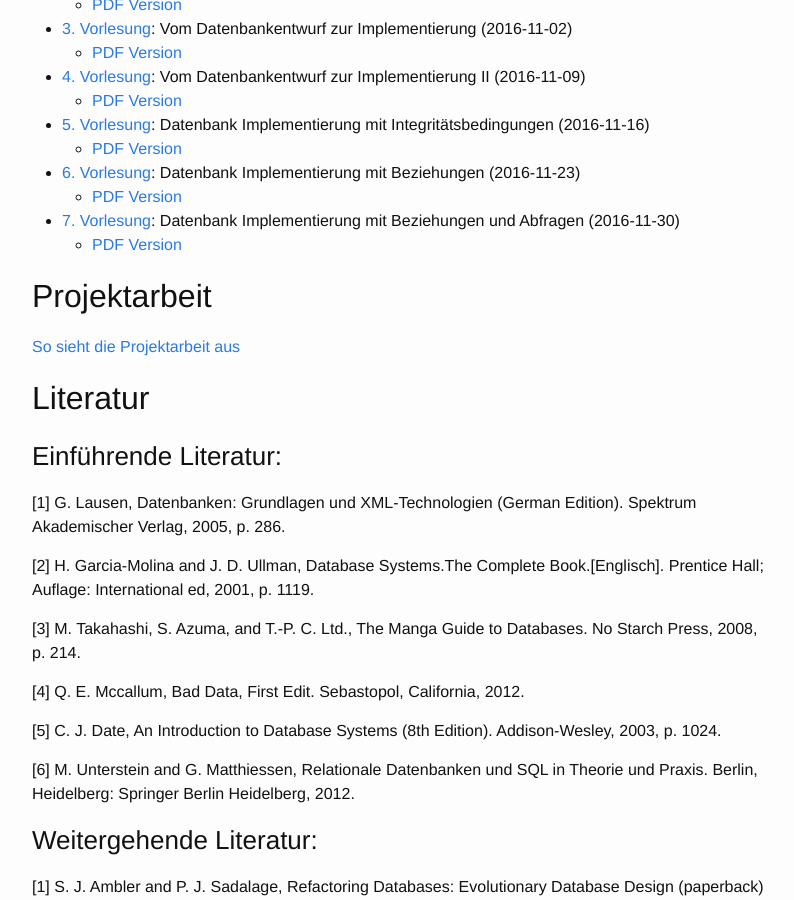
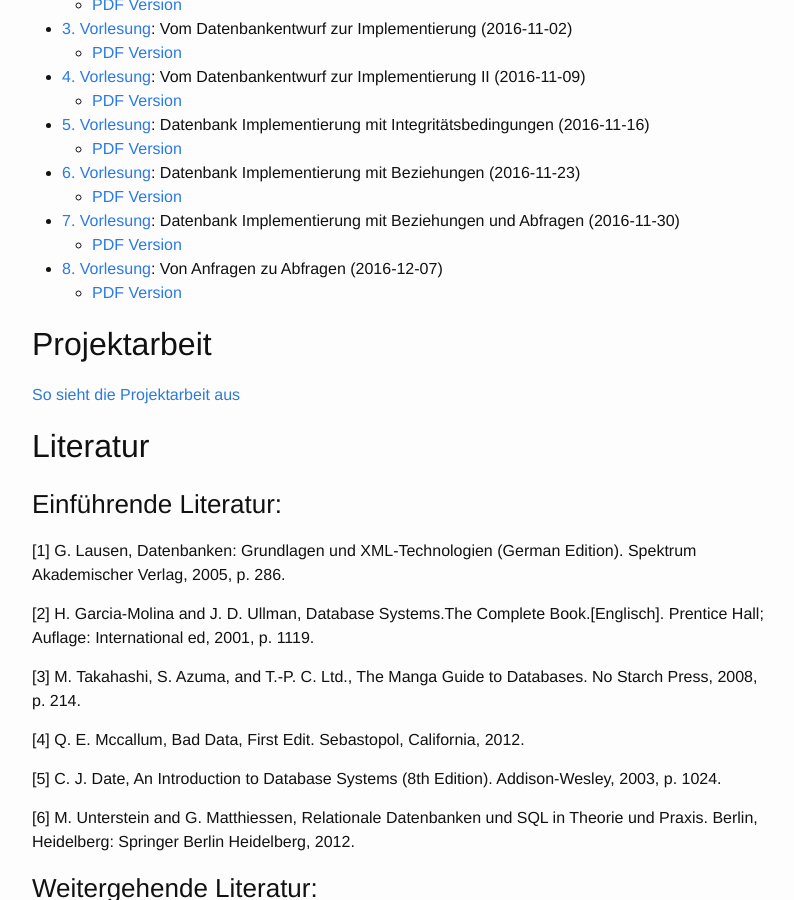
Before and after one commit to rkottmann/renzok.github.io, a Jekyll site: the page built from _slides/db-ws-2016/index.md, in a window 1280 px wide and 900 px high, scrolled down 528 px. Shown: the whole window, without its empty margins (238-1032 px from the left). Built offline with Jekyll 4.4.1, drawn with Linux system fonts in a browser that asks for light colours.

Commit message:
Updated index incl. lecture 8

```diff
--- a/_slides/db-ws-2016/index.md
+++ b/_slides/db-ws-2016/index.md
@@ -28,6 +28,9 @@ title: Modul Datenbanken IFI WS 2016/17
   * [PDF Version]({{page.slide-path}}/vorlesung-6.pdf)
 * [7. Vorlesung]({{page.slide-path}}/vorlesung-7.html): Datenbank Implementierung mit Beziehungen und Abfragen (2016-11-30)
   * [PDF Version]({{page.slide-path}}/vorlesung-7.pdf)
+* [8. Vorlesung]({{page.slide-path}}/vorlesung-8.html): Von Anfragen zu Abfragen (2016-12-07)
+  * [PDF Version]({{page.slide-path}}/vorlesung-8.pdf)
+
 
 
 ## Projektarbeit
```
